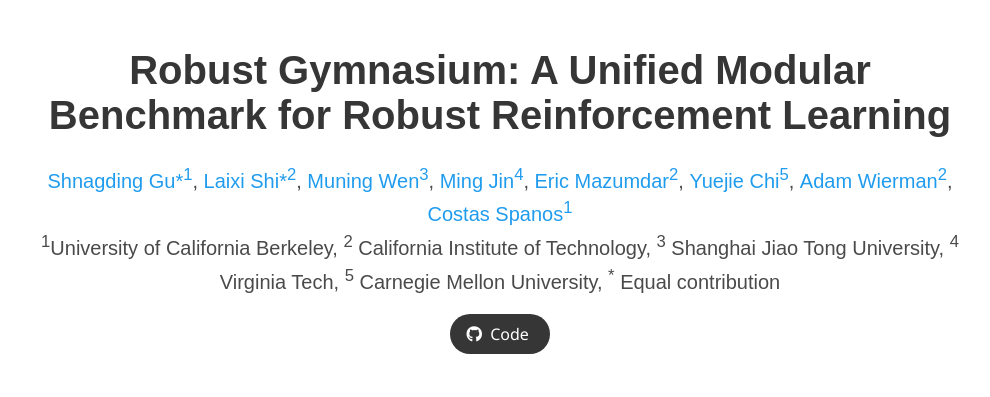
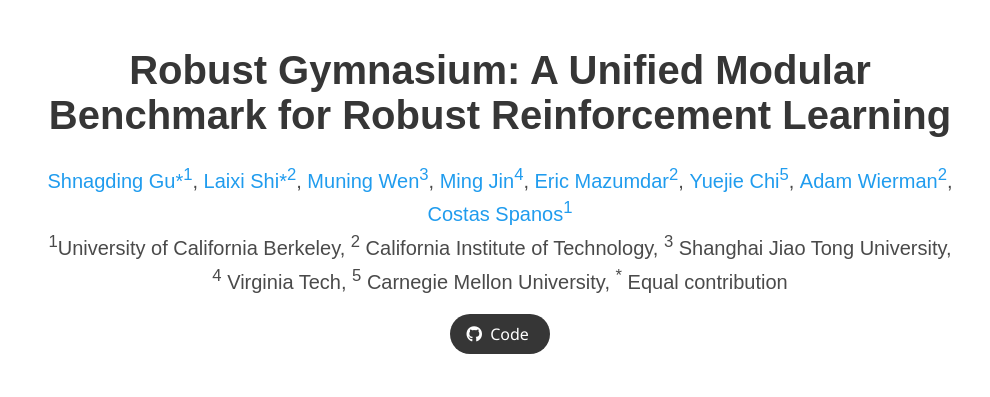
Before and after one commit to safety-rl/safety-rl.github.io, a plain HTML site: page index.html in a window 1280 px wide. Shown: the top 397 px of the page, without its empty margins (140-1130 px from the left). Drawn offline with nearby package versions, Linux system fonts and the light colour scheme; some icons are missing; a web font is replaced by a local one.

Commit message:
Update index.html

```diff
--- a/index.html
+++ b/index.html
@@ -116,6 +116,7 @@
             <span class="author-block">
               <a href="https://scholar.google.com/citations?user=Zt1WFtQAAAAJ&hl=en" target="_blank">Muning Wen<sup>3</sup></a>,
             </span>
+            <!-- &emsp;  -->
             <span class="author-block">
               <a href="http://www.jinming.tech/" target="_blank">Ming Jin<sup>4</sup></a>,
             </span>
@@ -134,7 +135,7 @@
           </div>
 
           <div class="is-size-5 publication-authors">
-            <span class="author-block"><sup>1</sup>University of California Berkeley, <sup>2</sup> California Institute of Technology, <sup>3</sup> Shanghai Jiao Tong University, <sup>4</sup> Virginia Tech, <sup>5</sup> Carnegie Mellon University, <sup>*</sup> Equal contribution</span>
+            <span class="author-block">&emsp; <sup>1</sup>University of California Berkeley, <sup>2</sup> California Institute of Technology, <sup>3</sup> Shanghai Jiao Tong University,  &emsp;  <sup>4</sup> Virginia Tech, <sup>5</sup> Carnegie Mellon University, <sup>*</sup> Equal contribution</span>
           </div>
 
           <!-- <div class="is-size-5 publication-authors">
```
